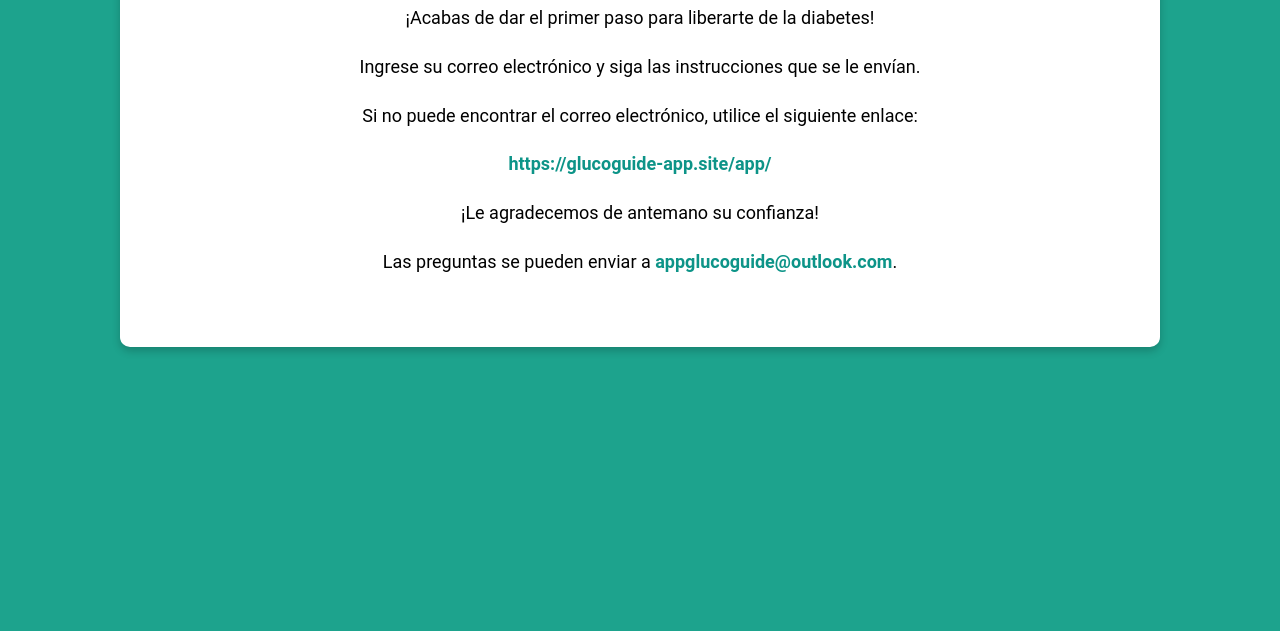
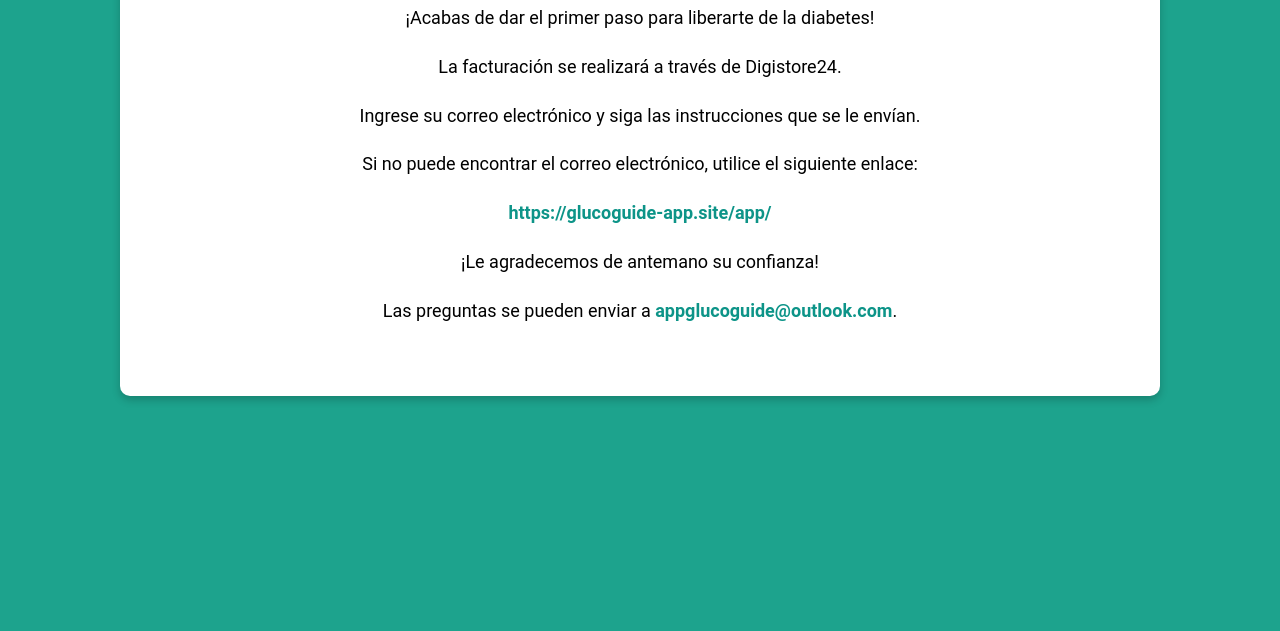
Before and after one commit to vmnegocios/glucoguide-app.site, a plain HTML site: page tsl-gracias/index.html in a window 1280 px wide. Shown: the part 169-800 px from the top of the page. Drawn offline with Linux system fonts and the light colour scheme.

Commit message:
Update index.html

```diff
--- a/tsl-gracias/index.html
+++ b/tsl-gracias/index.html
@@ -86,6 +86,8 @@
             <div class="text">
                 <p>¡Acabas de dar el primer paso para liberarte de la diabetes!</p>
 
+		<p>La facturación se realizará a través de Digistore24.</p>
+
                 <p>Ingrese su correo electrónico y siga las instrucciones que se le envían.</p>
 
                 <p>Si no puede encontrar el correo electrónico, utilice el siguiente enlace:</p>
```
